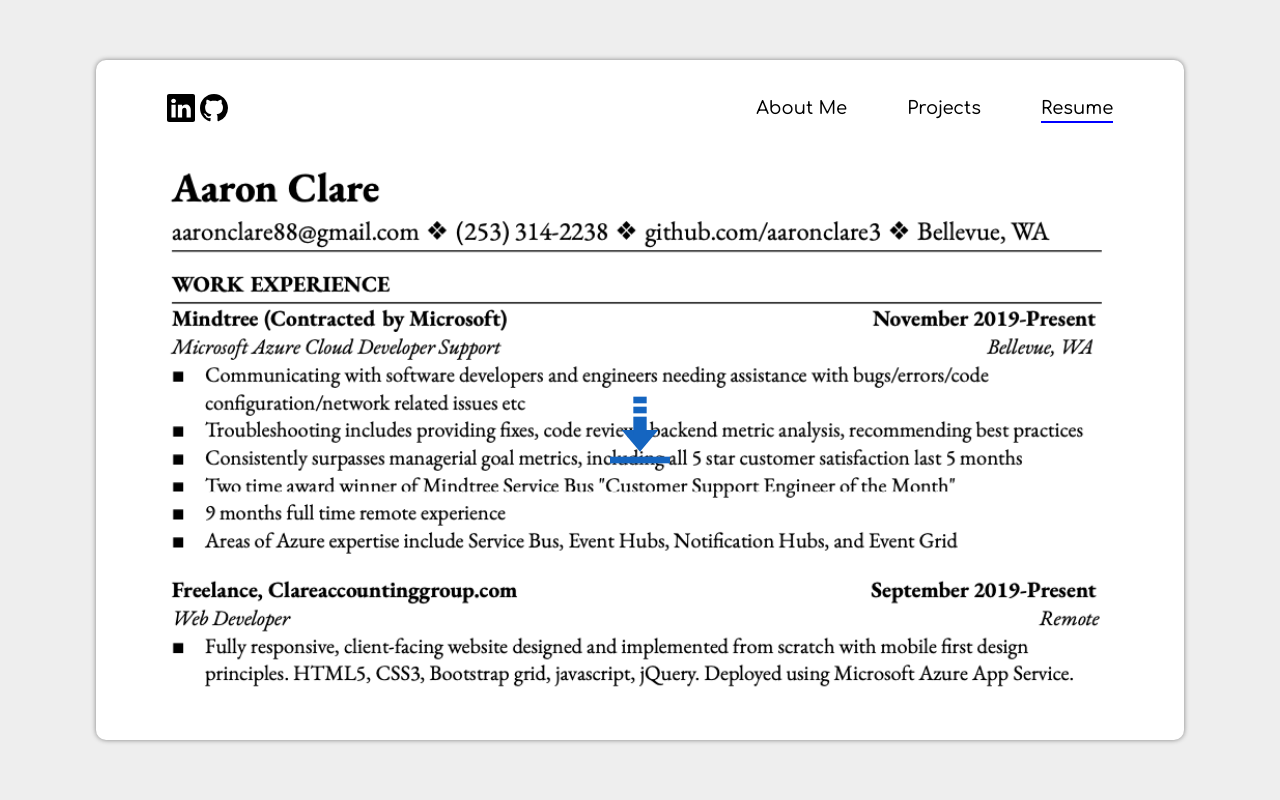
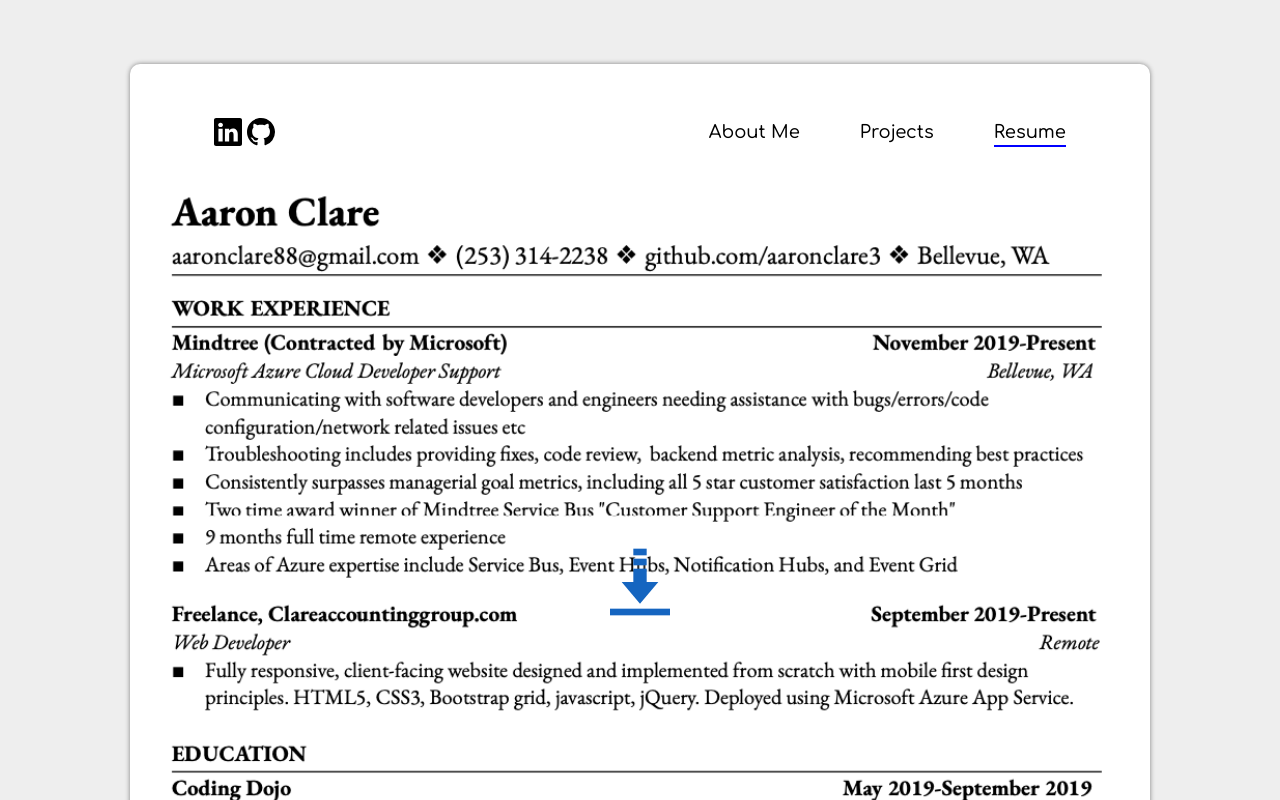
Before and after one commit to aaronclare3/Portfolio, a React (Create React App) app: page / in a window 1280 px wide. Both pictures are taken after a click on the item "Resume". Shown: the top 800 px of the page. Built offline with nearby package versions, Linux system fonts and the light colour scheme.

Commit message:
fixed main positioning

```diff
--- a/src/components/App.css
+++ b/src/components/App.css
@@ -11,16 +11,24 @@
     background: #EEEEEE;
 }
 
+.App {
+    display: flex;
+    align-items: center;
+    justify-content: center;
+    padding: 5%;
+}
+
 .Main {
     background: white;
     height: 85%;
     width: 85%;
-    position: absolute;
+    /* position: absolute;
     top:0;
     bottom: 0;
     left: 0;
-    right: 0;
-    margin: auto;
+    right: 0; */
+    /* margin: auto; */
+    padding: 20px;
     border-radius: 10px;
     box-shadow: 0px 0px 5px grey;
 }
--- a/src/components/Resume.css
+++ b/src/components/Resume.css
@@ -1,11 +1,10 @@
 .Resume {
-    height: 80%;
+    height: 100vh;
     margin: 0 auto;
     background-image: url('../images/resume.png');
     background-repeat: no-repeat;
     background-size: cover;
-    width: 90%;
-    overflow: auto;
+    width: 100%;
 }
 
 .Resume-Wrapper {
```
